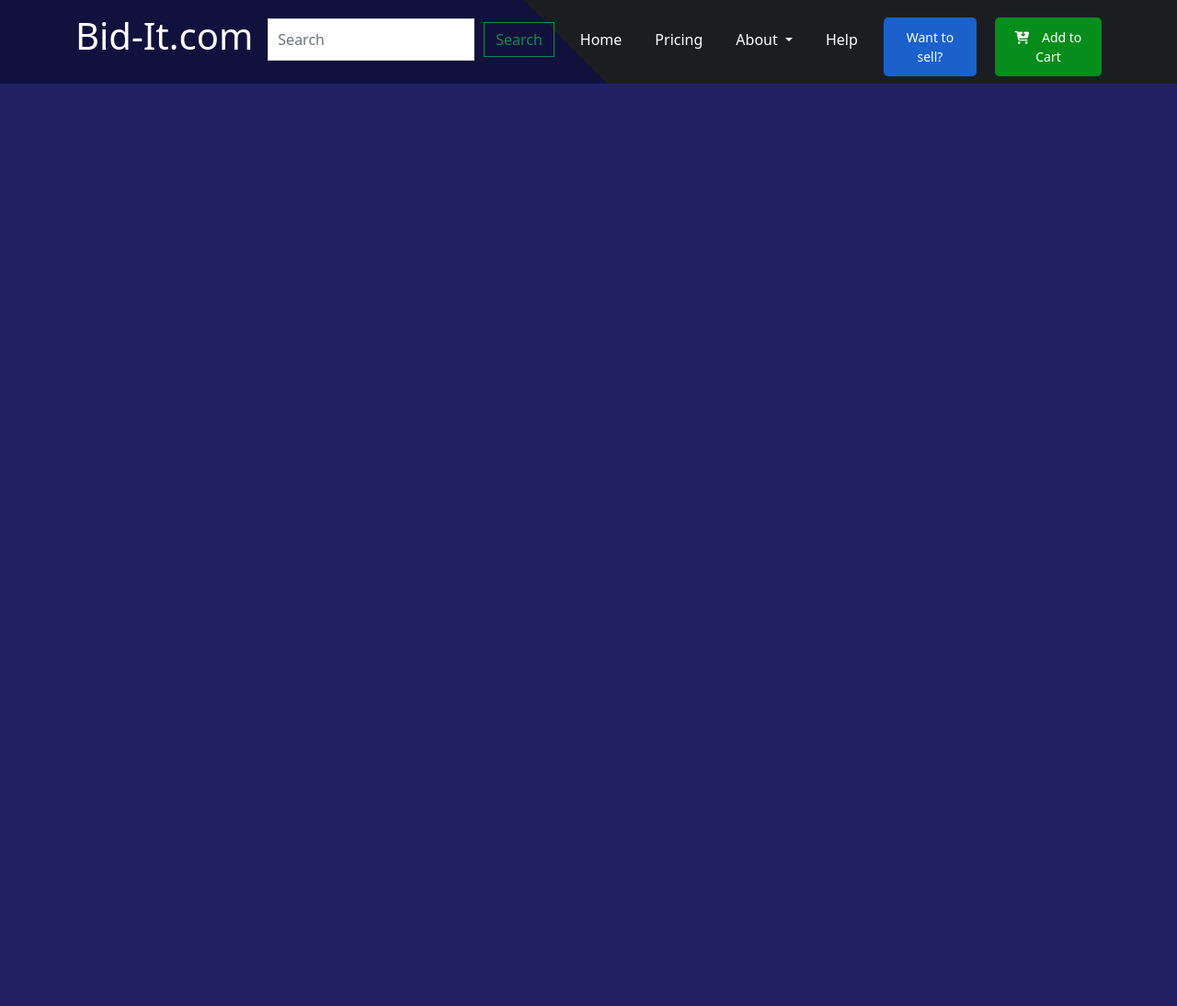
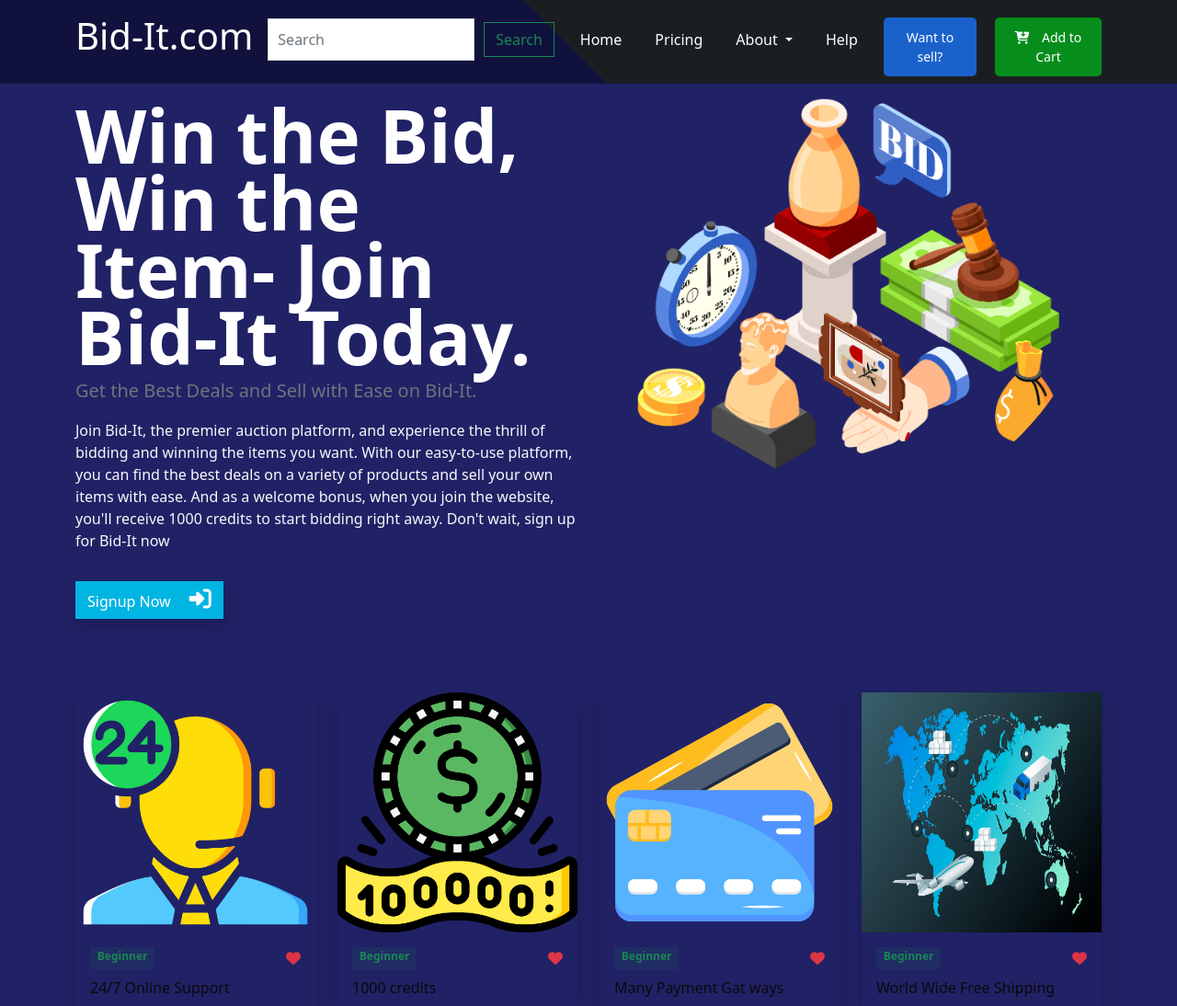
Before and after one commit to Ousman37/bid-it-auction-platform, a website: page index.html in a window 1280 px wide. Shown: the part 60-1154 px from the top of the page at 92% size. Before the commit the page ends 800 px from the top, so only its background shows below. Drawn offline with nearby package versions, Linux system fonts and the light colour scheme; files that its build step writes are made by us from their sources.

Commit message:
added a new section for features

```diff
--- a/index.html
+++ b/index.html
@@ -7,13 +7,11 @@
   <meta name="viewport" content="width=device-width, initial-scale=1.0">
   <!--font awesome link-->
   <script src="https://kit.fontawesome.com/03d5a1f99a.js" crossorigin="anonymous"></script>
-  <title>Document</title>
+  <title>Bid-It | Home </title>
   <link rel="stylesheet" href="./dist/css/index.css">
 </head>
 
 <body class="bg-primary">
-
-
   <div class="container">
     <div class="d-flex flex-wrap align-items-center justify-content-center justify-content-lg-start">
       <a href="/" class="d-flex align-items-center mb-2 mb-lg-0 text-white text-decoration-none">
@@ -29,16 +27,6 @@
         <li><a href="#" class="nav-link px-2 text-white">FAQs</a></li>
         <li><a href="#" class="nav-link px-2 text-white">About</a></li>
       </ul>
-
-      <!-- <form class="col-12 col-lg-auto mb-3 mb-lg-0 me-lg-3" role="search">
-        <input type="search" class="form-control form-control-dark text-bg-dark" placeholder="Search..."
-          aria-label="Search">
-      </form>
-      <div class="text-end">
-        <button type="button" class="btn btn-outline-light me-2">Login</button>
-        <button type="button" class="btn btn-warning">Sign-up</button>
-      </div>-->
-
     </div>
   </div>
 
@@ -108,9 +96,140 @@
     </nav>
   </div>
   <main>
-    <section>
 
+    <!-- Hero section -->
+    <section class="hero">
+      <div class="container">
+        <div class="row">
+          <!-- Text -->
+          <div class="col-md-6">
+            <!-- Heading -->
+            <div class="heading">
+              <!-- Heading -->
+              <h1 class="display-3 mb-10 text-white text-center text-md-start">
+                Win the Bid, Win the Item- Join <span class="text-white"> Bid-It </span> Today.
+
+              </h1>
+
+              <!-- Text -->
+              <p class="lead text-center text-md-start text-muted mb-6 mb-lg-8">
+                Get the Best Deals and Sell with Ease on Bid-It.
+              </p>
+              <p class="text-light">Join Bid-It, the premier auction platform, and experience the thrill of bidding and winning the items
+                you want. With our
+                easy-to-use platform, you can find the best deals on a variety of products and sell your own items with
+                ease. And as a
+                welcome bonus, when you join the website, you'll receive 1000 credits to start bidding right away. Don't
+                wait, sign up
+                for Bid-It now</p>
+            </div>
+
+            <!-- Buttons -->
+            <div class="buttons text-center text-md-start">
+              <a href="#" class="btn btn-signup shadow lift me-1">
+                Signup Now <i class="fa-solid fa-right-to-bracket"></i>
+              </a>
+
+            </div>
+          </div>
+          <div class="col-md-6">
+            <!-- Image -->
+            <figure class="image-figure">
+              <img src="./assets/img/hero-content.png" class="w-100"
+                alt="A woman interviewing another person,sitting on the desk," data-aos="fade-down" data-aos-delay="100"
+                style="border-radius: 48px 48px 300px 48px;">
+            </figure>
+          </div>
+        </div>
+      </div>
     </section>
+    <!-- Features  section -->
+    <section class="features_section d-flex flex-nowrap justify-content-around">
+      <div class="container">
+        <div class="tab-content" id="course-pills-tabContent">
+          <!-- Content START -->
+          <div class="tab-pane fade show active" id="course-pills-tabs-1" role="tabpanel" aria-labelledby="course-pills-tab-1">
+            <div class="row g-4">
+
+              <!-- Card item START -->
+              <div class="col-sm-6 col-lg-4 col-xl-3">
+                <div class="card shadow h-100">
+                  <!-- Image -->
+                  <img  src="./assets/img/operator.png" class="card-img-top"
+                    alt="24/7 Online Support icon">
+
+                  <!-- Card body -->
+                  <div class="card-body pb-0">
+                    <!-- Badge and favorite -->
+                    <div class="d-flex justify-content-between mb-2">
+                      <a href="#" class="badge bg-success bg-opacity-10 text-success">Beginner</a>
+                      <a href="#" class="text-danger"><i class="fas fa-heart"></i></a>
+                    </div>
+                    <!-- Title -->
+                    <p class="card-title text-white fw-normal"><a href="#">24/7 Online Support</a></p>
+                  </div>
+                </div>
+              </div>
+              <!-- Card item END -->
+
+              <!-- Card item START -->
+              <div class="col-sm-6 col-lg-4 col-xl-3">
+                <div class="card shadow h-100">
+                  <!-- Image -->
+                  <img src="./assets/img/prize.png" class="card-img-top" alt="course image">
+                  <div class="card-body pb-0">
+                    <!-- Badge and favorite -->
+                    <div class="d-flex justify-content-between mb-2">
+                      <a href="#" class="badge bg-success bg-opacity-10 text-success">Beginner</a>
+                      <a href="#" class="text-danger"><i class="fas fa-heart"></i></a>
+                    </div>
+                    <!-- Title -->
+                    <p class="card-title fw-normal"><a href="#">1000 credits</a></p>
+
+                  </div>
+                </div>
+              </div>
+              <!-- Card item END -->
+
+              <!-- Card item START -->
+              <div class="col-sm-6 col-lg-4 col-xl-3">
+                <div class="card shadow h-100">
+                  <!-- Image -->
+                  <img src="./assets/img/atm-card.png" class="card-img-top" alt="course image">
+                  <div class="card-body pb-0">
+                    <!-- Badge and favorite -->
+                    <div class="d-flex justify-content-between mb-2">
+                    <a href="#" class="badge bg-success bg-opacity-10 text-success">Beginner</a>
+                    <a href="#" class="text-danger"><i class="fas fa-heart"></i></a>
+                    </div>
+                    <!-- Title -->
+                    <p class="card-title fw-normal"><a href="#">Many Payment Gat ways</a></p>
+                  </div>
+                </div>
+              </div>
+              <!-- Card item END -->
+
+              <!-- Card item START -->
+              <div class="col-sm-6 col-lg-4 col-xl-3">
+                <div class="card shadow h-100">
+                  <!-- Image -->
+                  <img src="./assets/img/shipping.jpg" class="card-img-top" alt="course image">
+                  <div class="card-body pb-0">
+                    <!-- Badge and favorite -->
+                    <div class="d-flex justify-content-between mb-2">
+                      <a href="#" class="badge bg-success bg-opacity-10 text-success">Beginner</a>
+                      <a href="#" class="text-danger"><i class="fas fa-heart"></i></a>
+                    </div>
+                    <!-- Title -->
+                    <p class="card-title fw-normal"><a href="#">World Wide Free Shipping </a></p>
+                  </div>
+                </div>
+              </div>
+              <!-- Content END -->
+         </div>
+      </div>
+    </section>
+
   </main>
 
   <script src="/node_modules/bootstrap/dist/js/bootstrap.bundle.min.js"></script>
```
